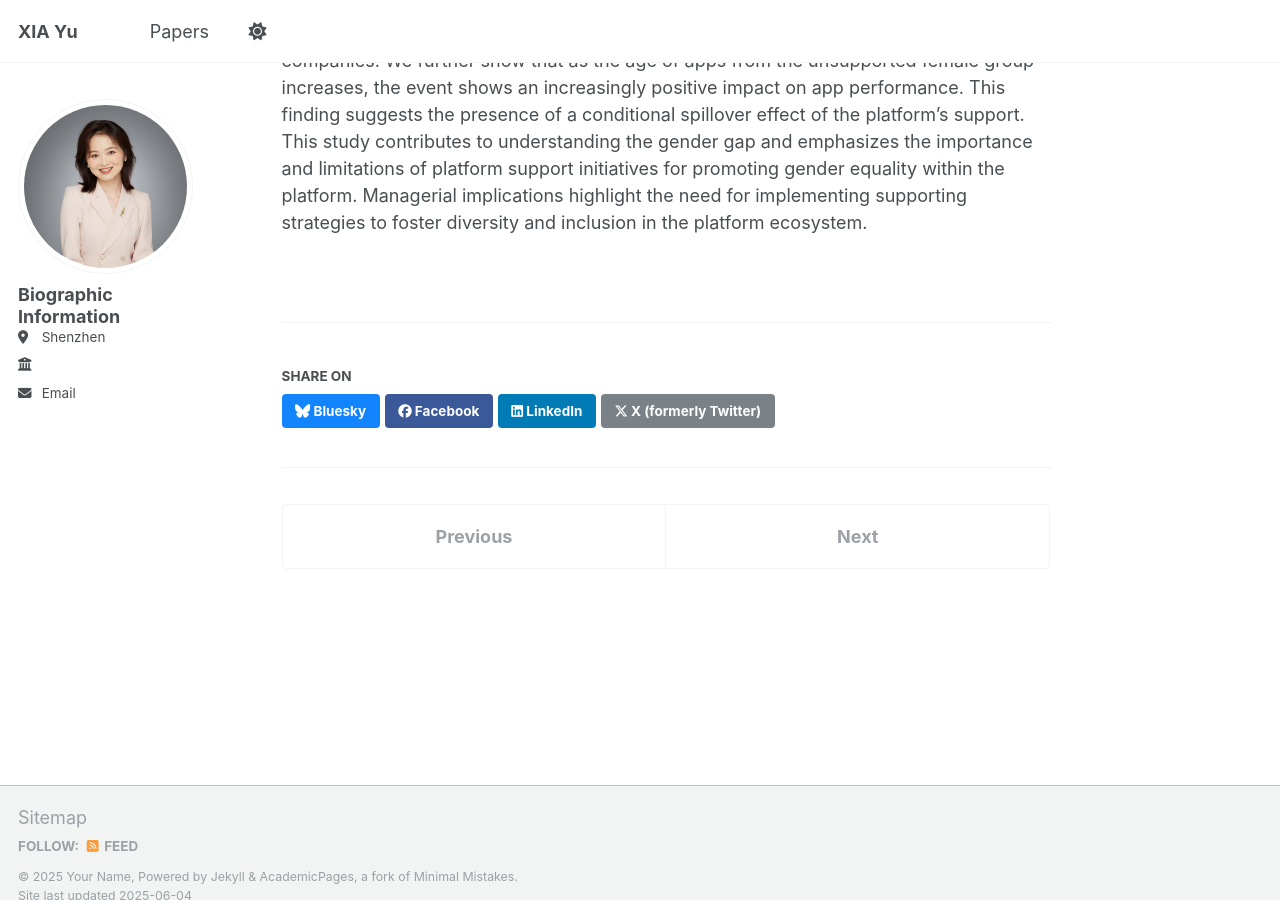
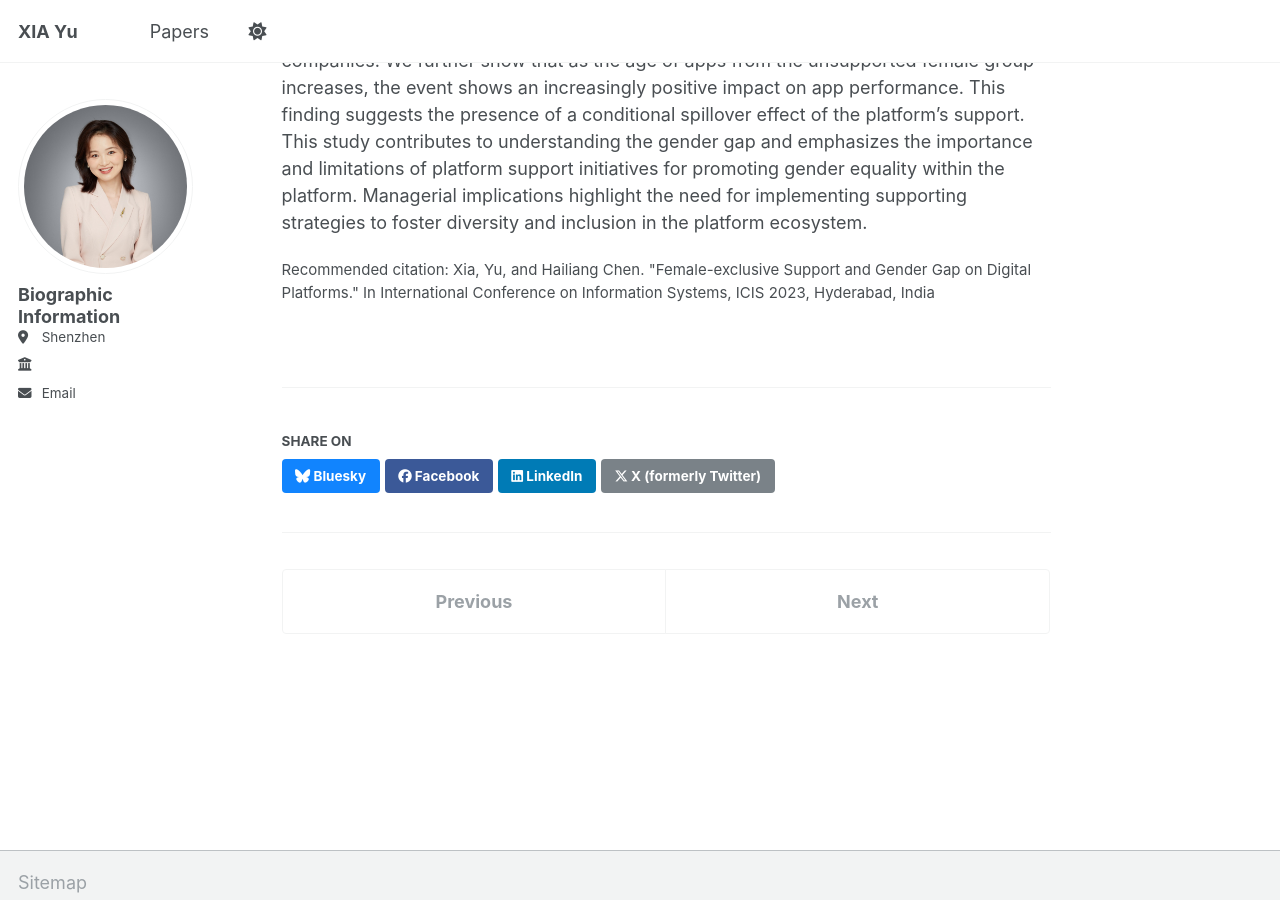
Before and after one commit to yuxia2025/yuxia2025.github.io, a Jekyll site: the page built from _publications/xy4-Proceedings-ICIS2023.md, in a window 1280 px wide and 900 px high, scrolled down 420 px. Built offline with Jekyll 4.4.1, drawn with Linux system fonts in a browser that asks for light colours; part of the change alters nothing that is shown.

Commit message:
Update xy4-Proceedings-ICIS2023.md

```diff
--- a/_publications/xy4-Proceedings-ICIS2023.md
+++ b/_publications/xy4-Proceedings-ICIS2023.md
@@ -8,7 +8,7 @@ award: 'Best Paper Nominee'
 excerpt: 'Keywords: Gender Gap, Female-Exclusive Platfrom Support, Mobile Platform, Mobile App Performance, Spillover Impact'
 venue: 'ICIS2023'
 # paperurl: 'http://academicpages.github.io/files/paper3.pdf'
-# citation: 'Xia, Yu, and Hailiang Chen. "Female-exclusive Support and Gender Gap on Digital Platforms." In International Conference on Information Systems, ICIS 2023, Hyderabad, India'
+citation: 'Xia, Yu, and Hailiang Chen. "Female-exclusive Support and Gender Gap on Digital Platforms." In International Conference on Information Systems, ICIS 2023, Hyderabad, India'
 ---
 
 **Abstract**:This study investigates the gender gap issue in the mobile platform context by analyzing performance disparities between male and female-led app companies. First, we identify the existence of the performance gap between the apps from two gender groups, utilizing a representative sample of mobile apps on Apple App Store. By employing the occurrence of Apple Entrepreneur Camp 2019 as an exogenous event, we assess the effectiveness of the platform’s female-exclusive support in mitigating the gap. The results demonstrate that following the event, apps from the supported female-led companies exhibit improved performance compared to their male-led counterparts, whereas there is no significant increase in the performance of apps from unsupported female-led companies. We further show that as the age of apps from the unsupported female group increases, the event shows an increasingly positive impact on app performance. This finding suggests the presence of a conditional spillover effect of the platform’s support. This study contributes to understanding the gender gap and emphasizes the importance and limitations of platform support initiatives for promoting gender equality within the platform. Managerial implications highlight the need for implementing supporting strategies to foster diversity and inclusion in the platform ecosystem.
```
